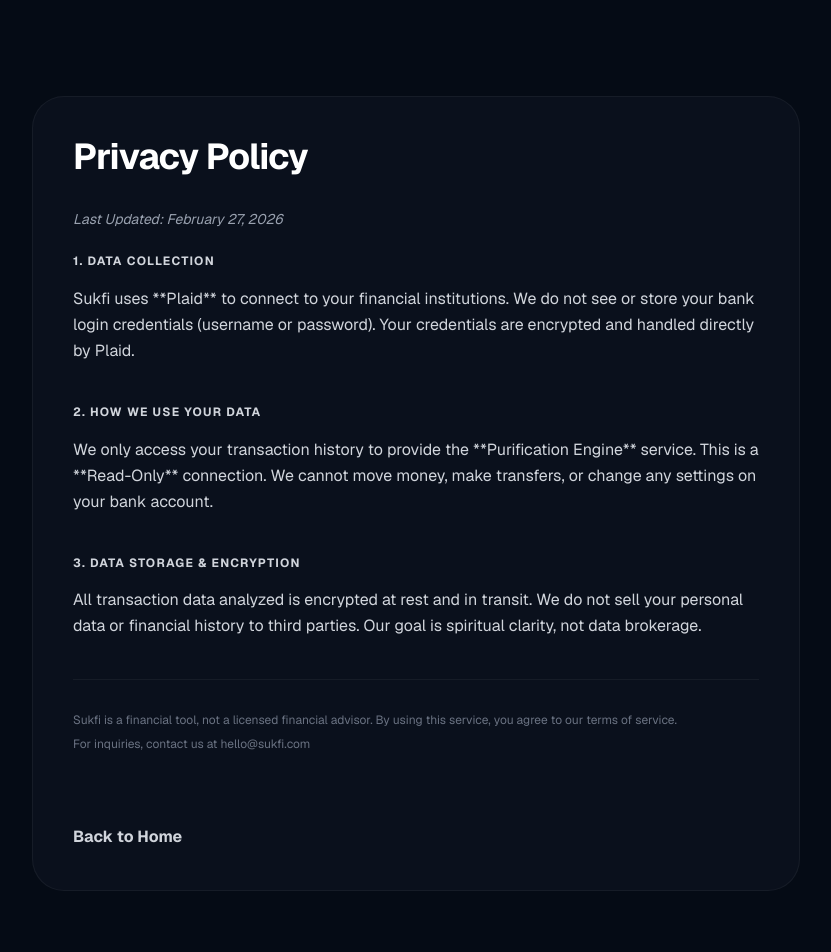
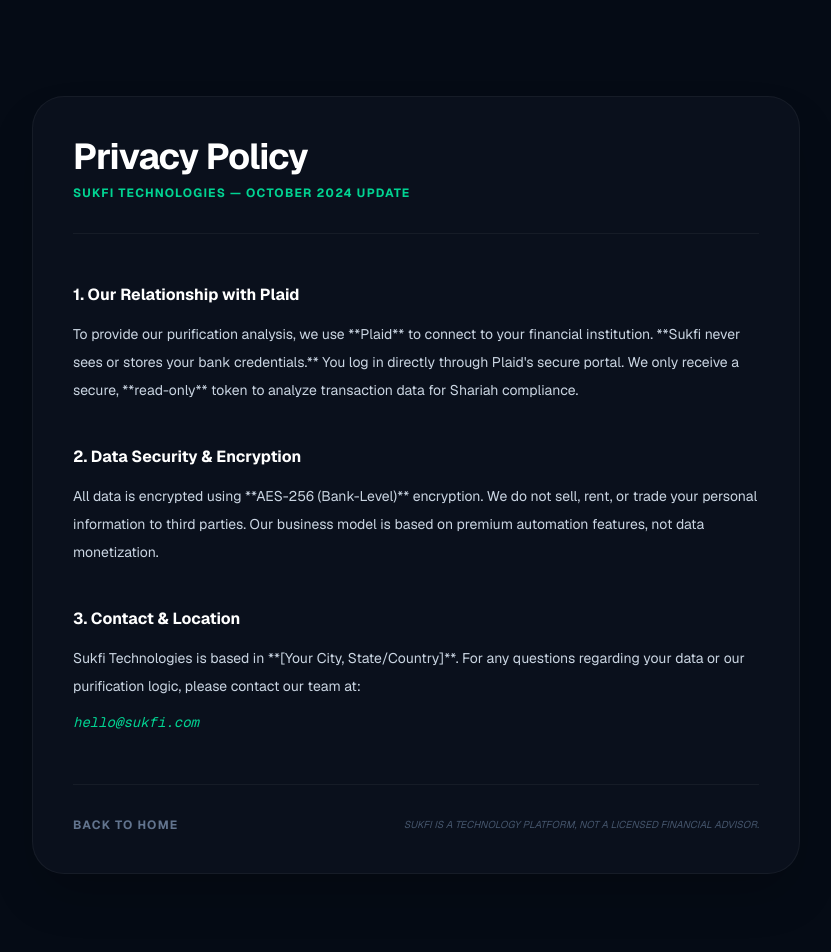
Before and after one commit to mubashiraden00-alt/Sukfi-waitlist, a Next.js app: page /privacy in a window 1280 px wide. Shown: the top 952 px of the page, without its empty margins (224-1055 px from the left). Built offline with nearby package versions, Linux system fonts and the light colour scheme.

Commit message:
docs: pro-fintech privacy policy with real entity and improved legal sections

```diff
--- a/src/app/privacy/page.tsx
+++ b/src/app/privacy/page.tsx
@@ -1,31 +1,46 @@
 export default function PrivacyPage() {
   return (
-    <div className="min-h-screen bg-[#050B15] text-gray-300 p-8 md:p-24 font-sans leading-relaxed">
-      <div className="max-w-3xl mx-auto bg-[#0A101C] p-10 rounded-[32px] border border-white/5">
-        <h1 className="text-4xl font-bold text-white mb-8 tracking-tight">Privacy Policy</h1>
-        <p className="mb-6 text-sm text-gray-400 italic">Last Updated: February 27, 2026</p>
+    <div className="min-h-screen bg-[#050B15] text-slate-300 p-8 md:p-24 font-sans leading-relaxed">
+      <div className="max-w-3xl mx-auto bg-[#0A101C] p-10 rounded-[32px] border border-white/5 shadow-2xl">
+        {/* THE ANCHOR: Real Date + Real Entity */}
+        <div className="mb-12 border-b border-white/5 pb-8">
+          <h1 className="text-4xl font-bold text-white mb-2 tracking-tight">Privacy Policy</h1>
+          <p className="text-emerald-400 font-bold text-xs uppercase tracking-widest">
+            Sukfi Technologies — October 2024 Update
+          </p>
+        </div>
 
         <section className="mb-10">
-          <h2 className="text-xl font-bold text-brand-green mb-4 uppercase tracking-widest text-[12px]">1. Data Collection</h2>
-          <p className="mb-4">Sukfi uses **Plaid** to connect to your financial institutions. We do not see or store your bank login credentials (username or password). Your credentials are encrypted and handled directly by Plaid.</p>
+          <h2 className="text-white font-bold mb-3">1. Our Relationship with Plaid</h2>
+          <p className="text-sm leading-7">
+            To provide our purification analysis, we use **Plaid** to connect to your financial institution. **Sukfi never sees or stores your bank credentials.** You log in directly through Plaid's secure portal. We only receive a secure, **read-only** token to analyze transaction data for Shariah compliance.
+          </p>
         </section>
 
         <section className="mb-10">
-          <h2 className="text-xl font-bold text-brand-green mb-4 uppercase tracking-widest text-[12px]">2. How We Use Your Data</h2>
-          <p className="mb-4">We only access your transaction history to provide the **Purification Engine** service. This is a **Read-Only** connection. We cannot move money, make transfers, or change any settings on your bank account.</p>
+          <h2 className="text-white font-bold mb-3">2. Data Security & Encryption</h2>
+          <p className="text-sm leading-7">
+            All data is encrypted using **AES-256 (Bank-Level)** encryption. We do not sell, rent, or trade your personal information to third parties. Our business model is based on premium automation features, not data monetization.
+          </p>
         </section>
 
-        <section className="mb-10">
-          <h2 className="text-xl font-bold text-brand-green mb-4 uppercase tracking-widest text-[12px]">3. Data Storage & Encryption</h2>
-          <p className="mb-4">All transaction data analyzed is encrypted at rest and in transit. We do not sell your personal data or financial history to third parties. Our goal is spiritual clarity, not data brokerage.</p>
+        <section className="mb-12">
+          <h2 className="text-white font-bold mb-3">3. Contact & Location</h2>
+          <p className="text-sm leading-7">
+            Sukfi Technologies is based in **[Your City, State/Country]**. For any questions regarding your data or our purification logic, please contact our team at:
+            <br />
+            <span className="text-emerald-400 font-mono mt-2 block italic">hello@sukfi.com</span>
+          </p>
         </section>
 
-        <section className="mb-10 text-xs text-gray-500 border-t border-white/5 pt-8">
-          <p className="mb-2">Sukfi is a financial tool, not a licensed financial advisor. By using this service, you agree to our terms of service.</p>
-          <p>For inquiries, contact us at <span className="text-brand-green">hello@sukfi.com</span></p>
-        </section>
-
-        <a href="/" className="inline-block mt-8 text-brand-green font-bold hover:underline">Back to Home</a>
+        <div className="pt-8 border-t border-white/5 flex justify-between items-center">
+          <a href="/" className="text-xs font-bold text-slate-500 hover:text-emerald-400 transition uppercase tracking-widest">
+            Back to Home
+          </a>
+          <p className="text-[10px] text-slate-600 italic uppercase">
+            Sukfi is a technology platform, not a licensed financial advisor.
+          </p>
+        </div>
       </div>
     </div>
   );
```
